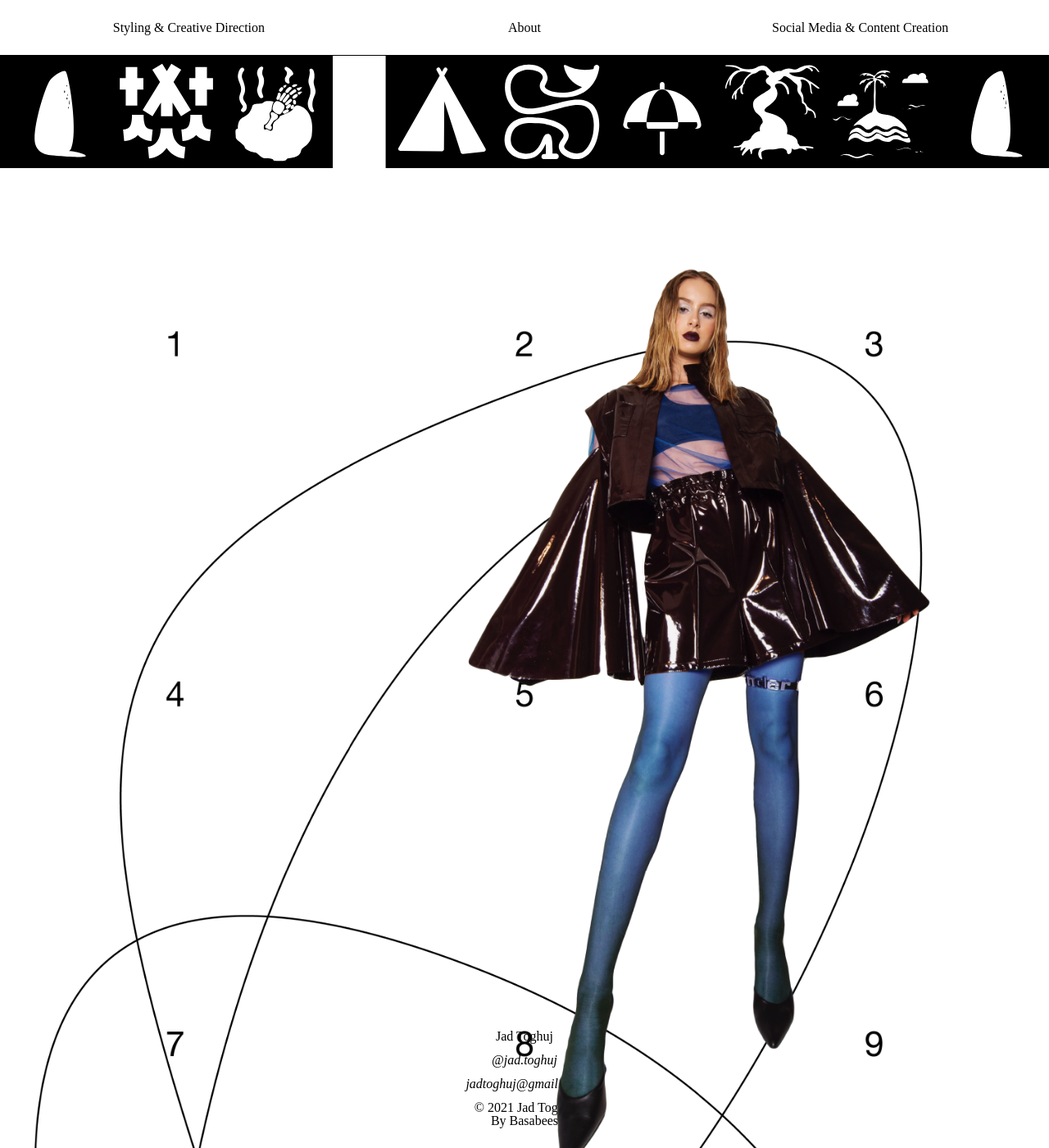
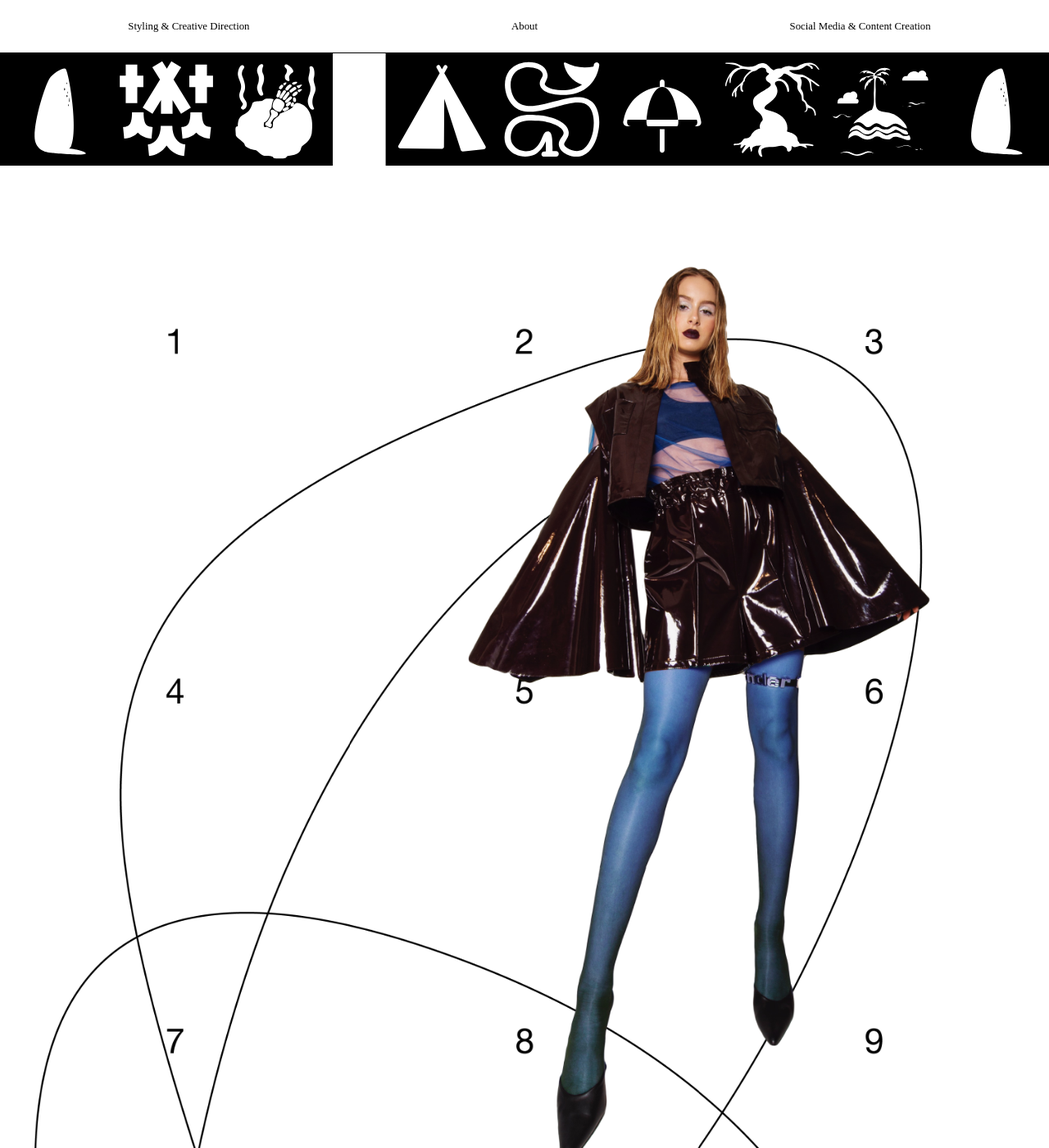
Before and after one commit to basharalidreesi/lab, a Jekyll site: the page built from index.md, in a window 1280 px wide and 1400 px high. Shown: the whole window at 82% size. Built offline with Jekyll 4.4.1, drawn with Linux system fonts in a browser that asks for light colours.

Commit message:
Updated Style

```diff
--- a/assets/css/style.css
+++ b/assets/css/style.css
@@ -31,7 +31,7 @@
 	-moz-box-sizing: border-box;
 	-webkit-box-sizing: border-box;
 	margin: 0;
-	font-size: 100%;
+	font-size: var(--font_size);
 	text-align: left;
 	line-height: 100%;
 }
@@ -87,11 +87,13 @@
 }
 .mother_container-content_container {
 	height: 100%;
+	background-color: #fff;
 }
 .mother_container-footer_container {
 	position: sticky;
 	bottom: 0;
 	z-index: -1;
+	background-color: #fff;
 }
 
 /*
@@ -249,7 +251,7 @@
 			calc(
 				100vh /* screen height */
 				- ((var(--universal_answer) * var(--universal_answer_multiplier) * 2) /* navigation padding */
-				+ 1em /* navigation line-height */
+				+ (var(--universal_answer) * var(--universal_answer_multiplier) / 2) /* navigation line-height */
 				+ (var(--universal_answer) * var(--universal_answer_multiplier) / 2  * 5)) /* header height */
 			);
 	}
```
